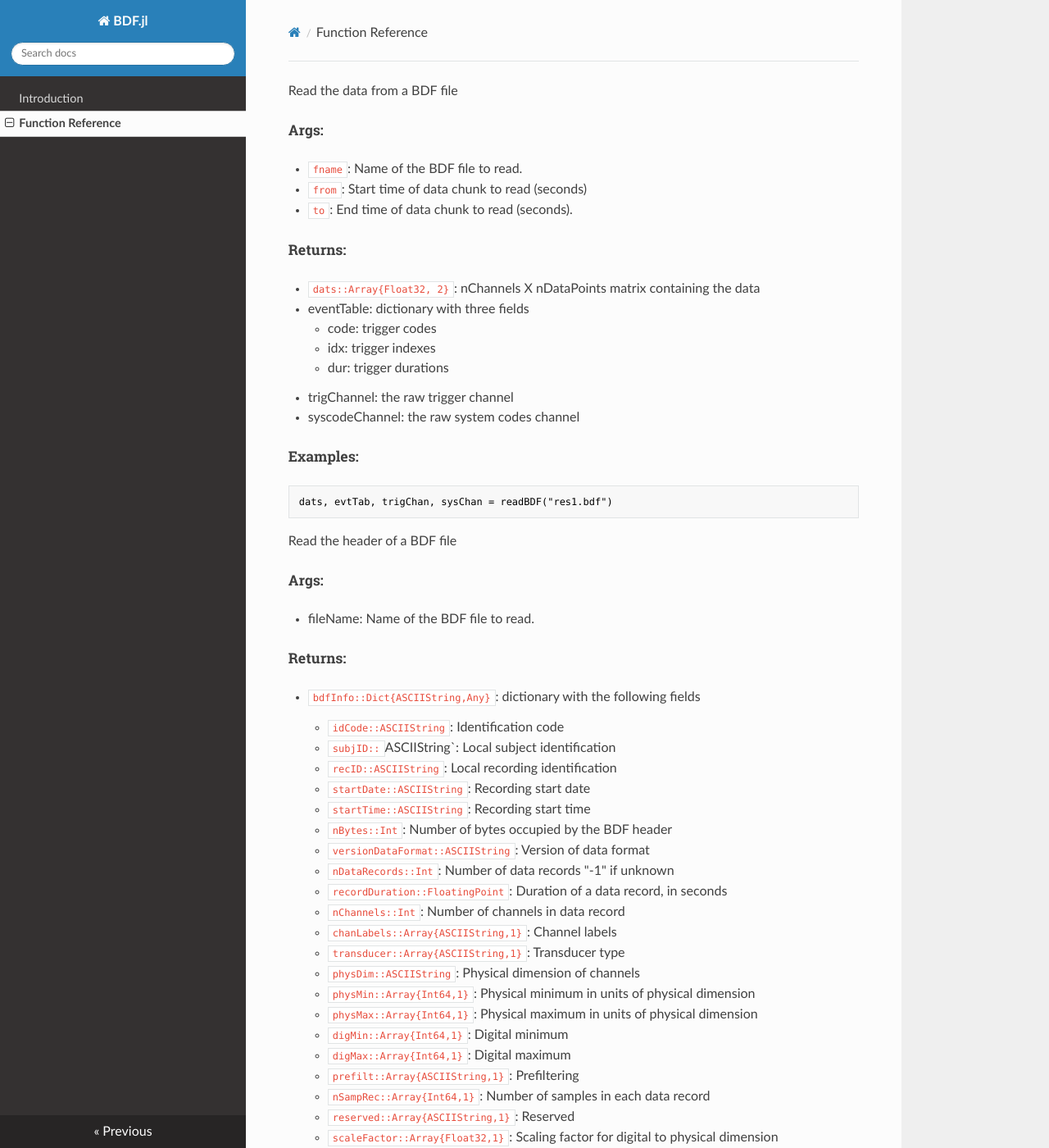
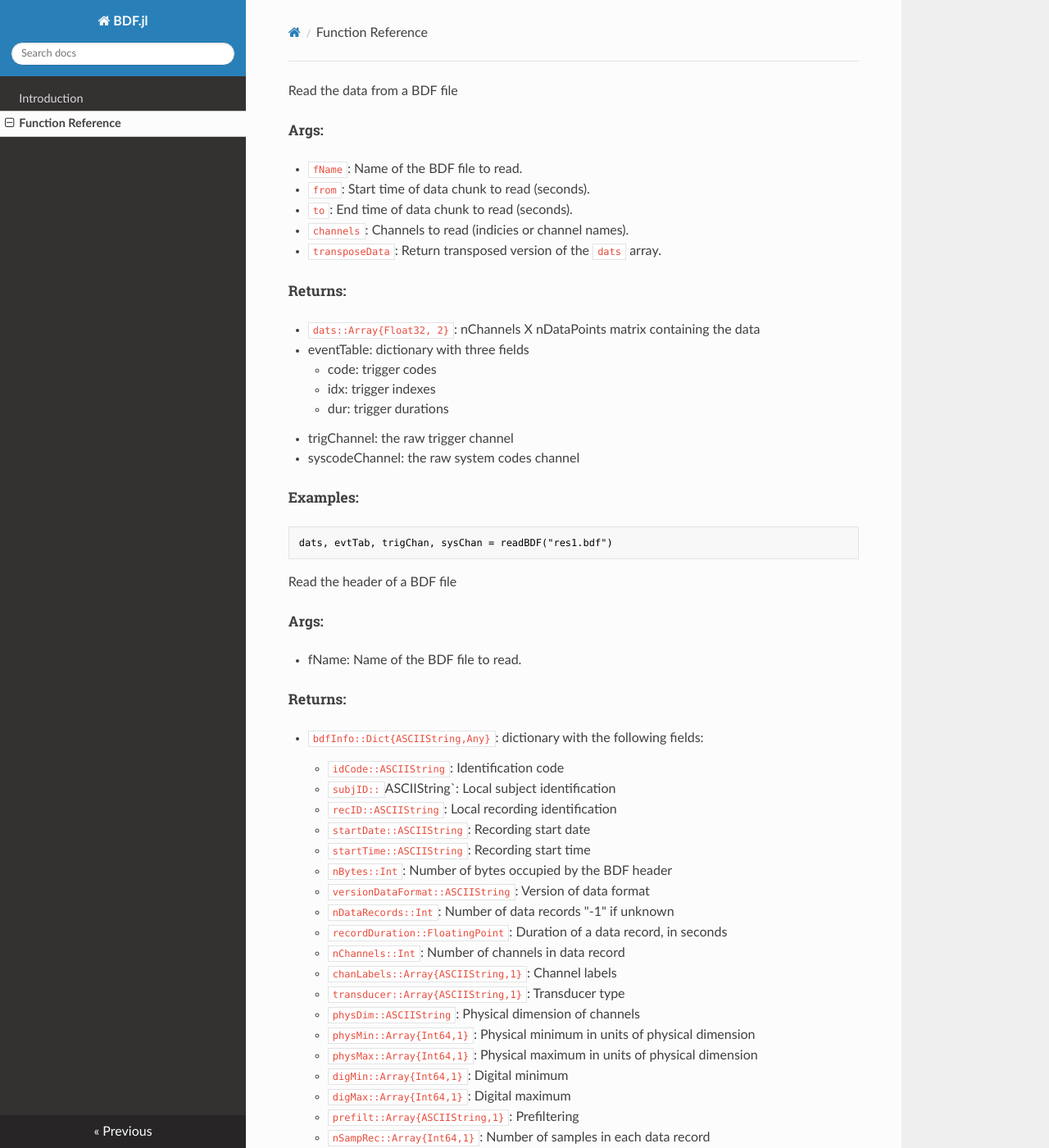
Before and after one commit to sam81/BDF.jl, an MkDocs documentation site: the page built from docs/API.md, in a window 1280 px wide and 1400 px high. Shown: the whole window at 82% size. Built offline with MkDocs 1.6.1, drawn with Linux system fonts in a browser that asks for light colours; nearby versions of some CDN libraries; old or Windows-style settings are respelled for this version of MkDocs; some of the changed text lies outside the part shown.

Commit message:
refresh docs

```diff
--- a/docs/API.md
+++ b/docs/API.md
@@ -2,9 +2,11 @@ Read the data from a BDF file
 
 ##### Args:
 
-* `fname`: Name of the BDF file to read.
-* `from`: Start time of data chunk to read (seconds)
+* `fName`: Name of the BDF file to read.
+* `from`: Start time of data chunk to read (seconds).
 * `to`: End time of data chunk to read (seconds).
+* `channels`: Channels to read (indicies or channel names).
+* `transposeData`: Return transposed version of the `dats` array.
 
 ##### Returns:
 
@@ -27,11 +29,11 @@ Read the header of a BDF file
 
 ##### Args:
 
-* fileName: Name of the BDF file to read.
+* fName: Name of the BDF file to read.
 
 ##### Returns:
 
-* `bdfInfo::Dict{ASCIIString,Any}`: dictionary with the following fields
+* `bdfInfo::Dict{ASCIIString,Any}`: dictionary with the following fields:
     * `idCode::ASCIIString`: Identification code
     * `subjID::`ASCIIString`: Local subject identification
     * `recID::ASCIIString`: Local recording identification
@@ -65,7 +67,7 @@ sampRate = bdfInfo["sampRate"][1]
 Write a BDF file
 
 ##### Args:
-* `fname`: Name of the BDF file to write.
+* `fName`: Name of the BDF file to write.
 * `data`: The nChannelsXnDataPoints array to be written to the BDF file
 * `trigChan`: The triggers to be written to the BDF file (1XnDataPoints)
 * `statusChan`: The status channel codes to be written to the BDF file (1XnDataPoints)
@@ -110,7 +112,7 @@ Split a BDF file at points marked by a trigger into multiple files
 
 ##### Args:
 
-* `fname`: Name of the BDF file to split.
+* `fName`: Name of the BDF file to split.
 * `trigger`: The trigger marking the split points.
 * `from`: Start time of data chunk to read (seconds).
 * `to`: End time of data chunk to read (seconds).
@@ -125,7 +127,7 @@ Split a BDF file at one or more time points into multiple files
 
 ##### Args:
 
-* `fname`: Name of the BDF file to split.
+* `fName`: Name of the BDF file to split.
 * `timeSeconds`: array listing the time(s) at which the BDF file should be split, in seconds.
   This can be either a single number or an array of time points.
 * `from`: Start time of data chunk to read (seconds).
```
Also changed, not shown: 1 other file.
